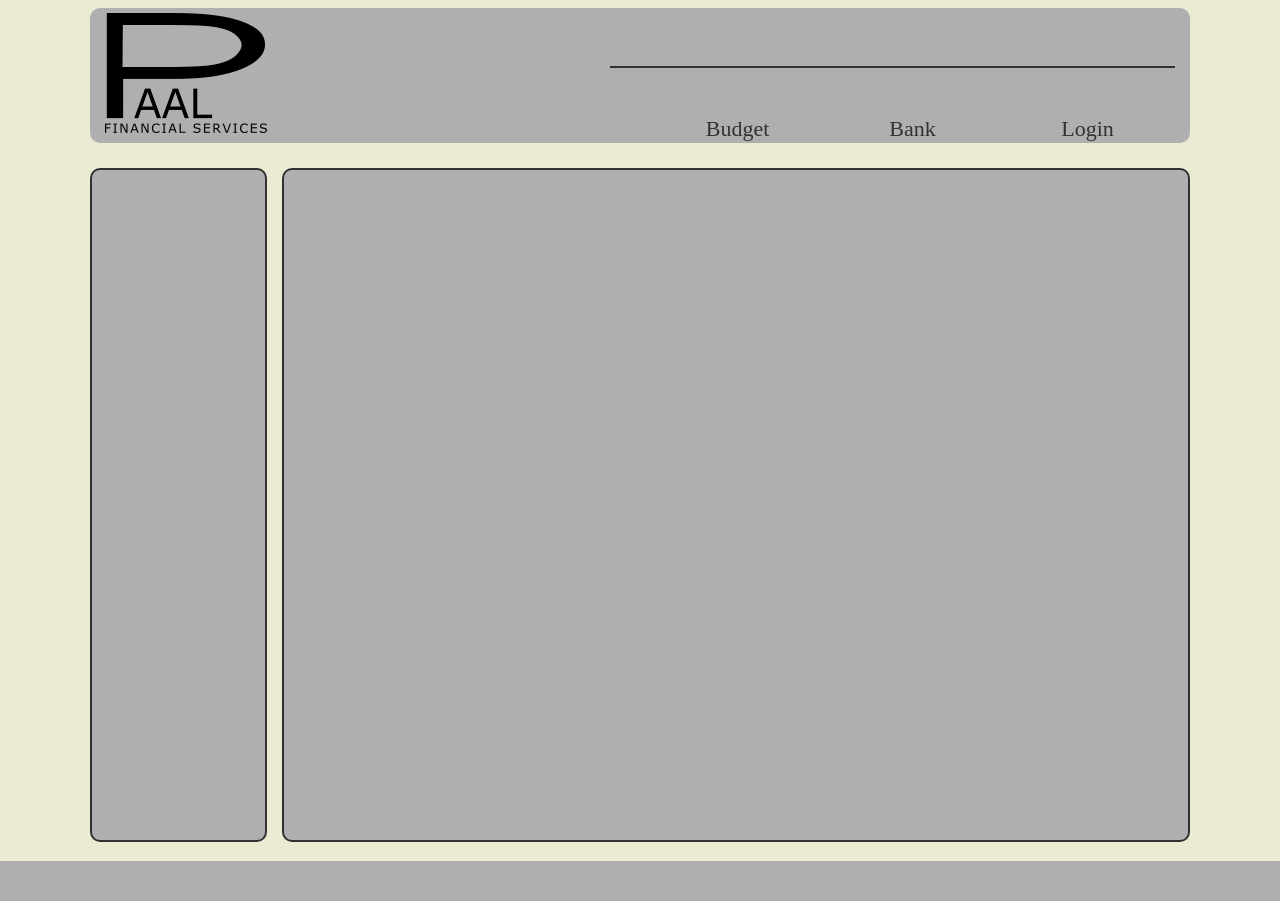
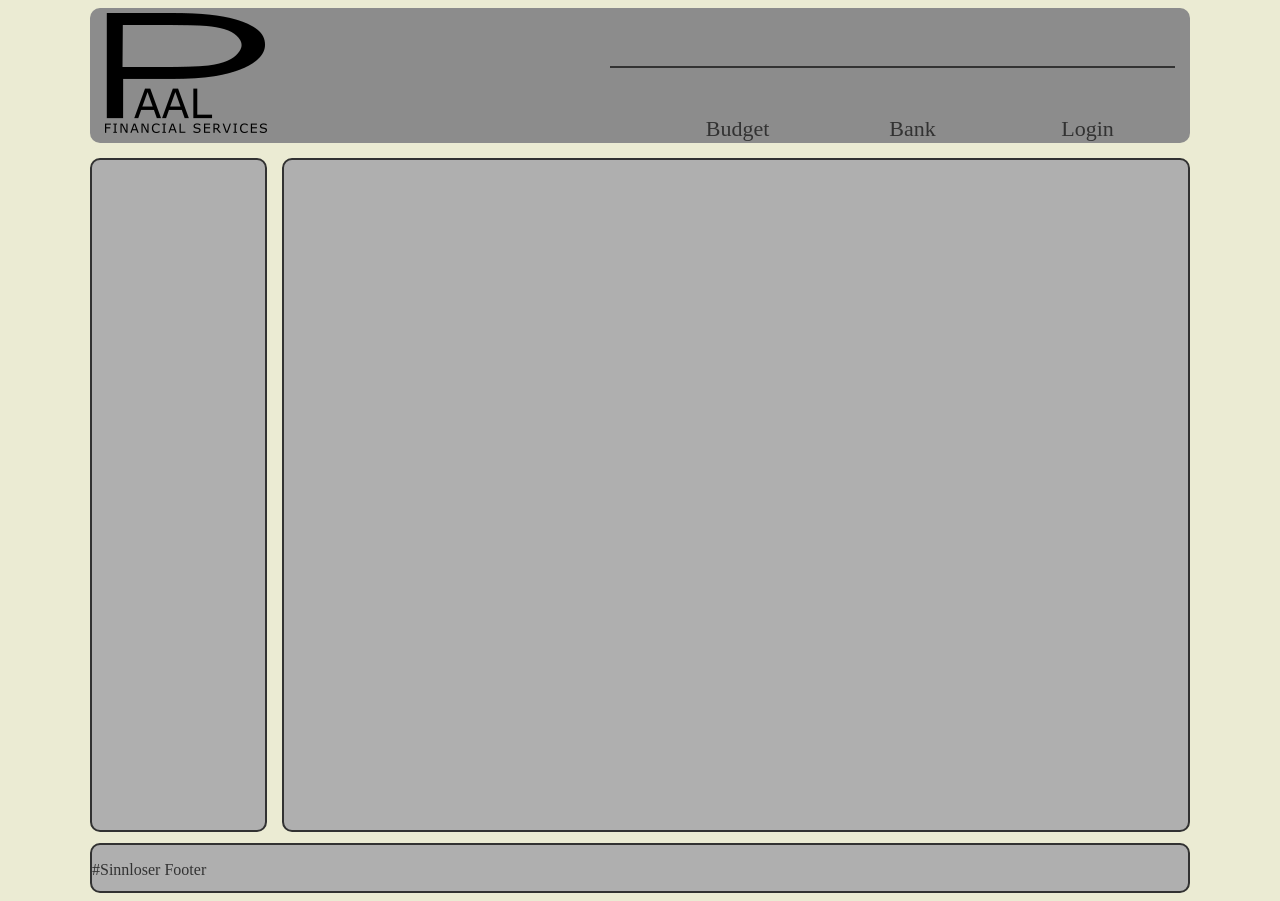
Before and after one commit to PascalHonegger/M133, a PHP site: page /view/view.php in a window 1280 px wide. Before the commit the page ends 861 px from the top, so only its background shows below. Run offline with PHP 8.4, Linux system fonts and the light colour scheme.

Commit message:
##2 developed more view

```diff
--- a/css/styles.css
+++ b/css/styles.css
@@ -2,6 +2,9 @@
             font-family: "Century Gothic";
             color: rgb(50,50,50);
             background-color: rgb(235,235,211);
+        }
+a       {
+            color: rgb(50,50,50);
         }
 #container  {
                 border-radius: 10px;
@@ -15,8 +18,7 @@
 #header     {
                 width: 1100px;
                 height: 130px;
-                background-color: rgb(175,175,175);
-                background-color: rgba(175,175,175,1);
+                background-color: rgb(140,140,140);
                 border-radius: 10px;
                 padding-top: 5px;
                 position: relative;
@@ -36,35 +38,38 @@
                 position: relative;
                 margin-right: 15px;
                 margin-top: 31px;
+
             }
 #navlist    {
                 list-style-type: none;
                 font-size: 22px;
-                width:auto;
+                width: 525px;
                 height:auto;
                 border-top: rgb(50,50,50) 2px solid;
             }
 .navbutton  {
                 position: relative;
-                background-color: rgb(175,175,175);
+                background-color: rgb(140,140,140);
                 width: 175px;
                 height: 50%;
                 padding-top: 48px;
                 float:left;
                 text-align: center;
+                display: block;
                 }
 .navbutton:hover{
                     padding-top: 44px;
                     border-bottom: rgb(50,50,50) 3px solid;
+                    background-color: rgb(150,150,150);
                 }
+
 #maincontent    {
                     position: relative;
                     background-color: rgb(235,235,211);
                     width: 1100px;
                     border-radius: 10px;
-                    padding: 15px 0px 15px 0px;
+                    padding: 15px 0 15px 0;
                     min-height: 670px;
-                    margin-top: 10px;
                 }
 #menu           {
                     width: 173px;
@@ -84,3 +89,11 @@
                 float: right;
                 border: rgb(50,50,50) solid 2px;
             }
+#footer     {
+                position: relative;
+                width: 1096px;
+                height: 46px;
+                background-color: rgb(175,175,175);
+                border-radius: 10px;
+                border: 2px solid rgb(50,50,50);
+            }
--- a/view/view.php
+++ b/view/view.php
@@ -13,9 +13,9 @@
             </div>
             <div id="navigation">
                 <ul id="navlist">
-                    <li class="navbutton" >Budget</li>
-                    <li class="navbutton">Bank</li>
-                    <li class="navbutton">Login</li>
+                    <a href=""><li class="navbutton" >Budget</li></a>
+                    <a href=""><li class="navbutton">Bank</li></a>
+                        <a href=""><li class="navbutton">Login</li></a>
                 </ul>
             </div>
 
@@ -29,7 +29,7 @@
             </div>
         </div>
         <div id="footer">
-
+            <p>#Sinnloser Footer</p>
         </div>
 
     </div>
```
Also changed, not shown: view/login.php (added).
